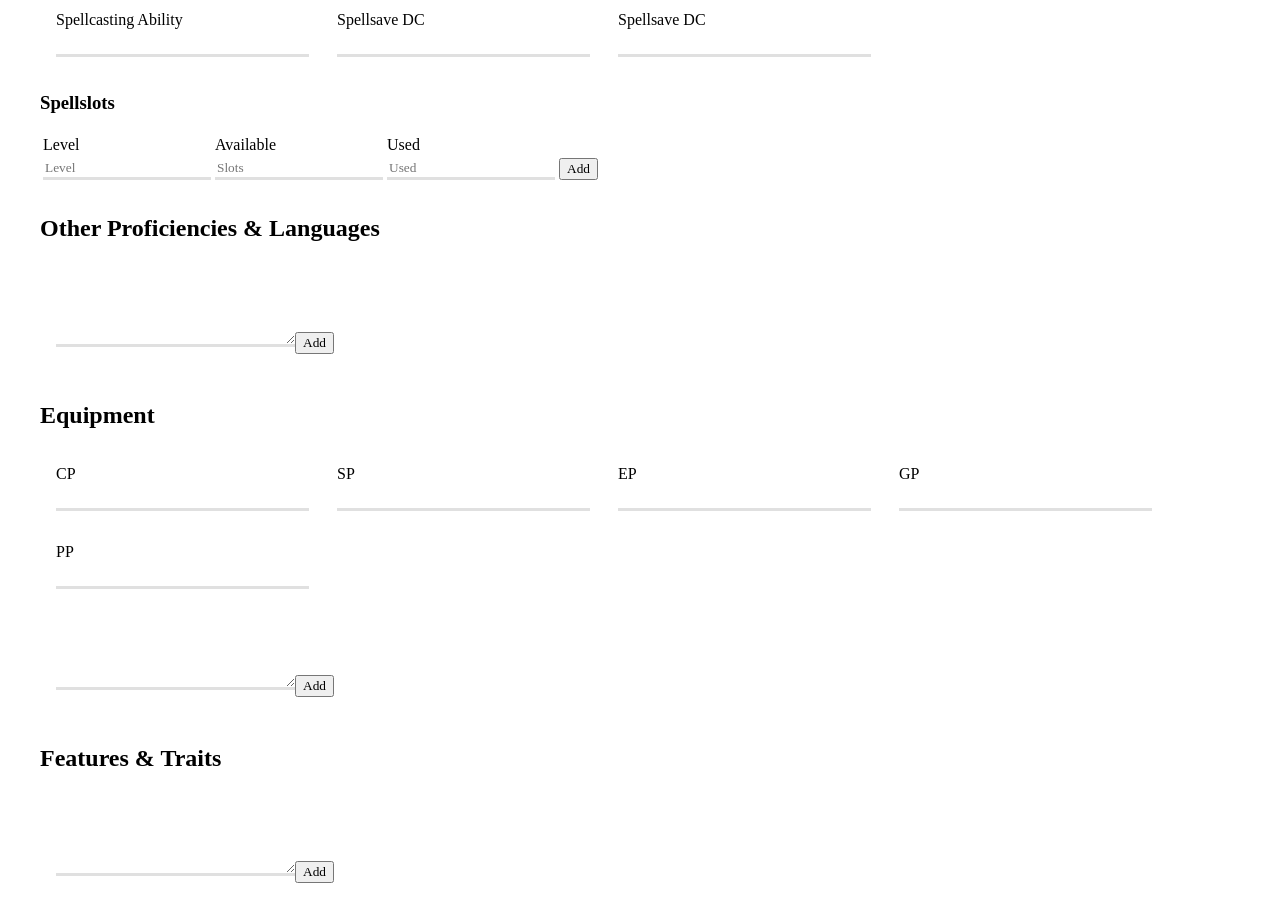
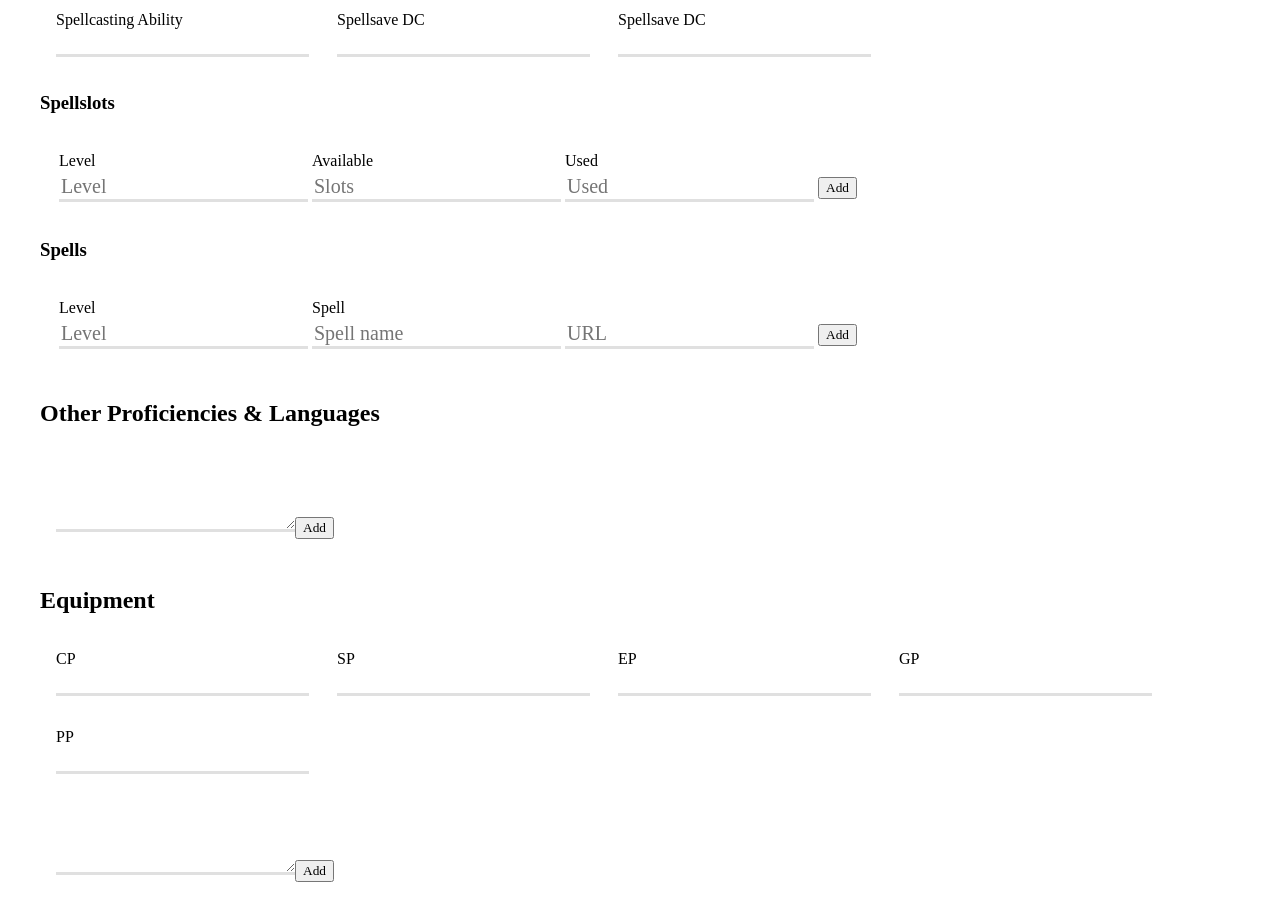
Before and after one commit to zouroboros/dnd-pad, a Svelte app: page / in a window 1280 px wide. Shown: the part 2640-3561 px from the top of the page. Before the commit the page ends 3539 px from the top, so only its background shows below. Built offline with nearby package versions, Linux system fonts and the light colour scheme; a web font is replaced by a local one.

Commit message:
Added table for spells.

```diff
--- a/src/App.svelte
+++ b/src/App.svelte
@@ -15,7 +15,25 @@
 	import PropertyList from './PropertyList.svelte';
 	import Equipment from './Equipment.svelte';
 
-	let loadCharacter = () => JSON.parse(window.localStorage.getItem('dnd-pad-character'));
+	let upgradeCharacter = function(characterObject) {
+		if(!characterObject) {
+			return null;
+		}
+		// Upgrade missing fields
+		if(!characterObject.spellSlots) {
+			characterObject.spellSlots = [];
+		}
+		if(!characterObject.spellcastingAbility) {
+			characterObject.spellcastingAbility = null;
+			characterObject.spellsaveDc = null;
+			characterObject.spellattackBonus = null;
+		}
+		if(!characterObject.spells) {
+			characterObject.spells = [];
+		}
+	};
+
+	let loadCharacter = () => upgradeCharacter(JSON.parse(window.localStorage.getItem('dnd-pad-character')));
 	let saveCharacter = (characterToSave) => window.localStorage.setItem('dnd-pad-character', JSON.stringify(characterToSave));
 
 	export let character = loadCharacter();
@@ -28,6 +46,7 @@
 			attacks: [],
 			spellSlots: [],
 			passiveWisdom: 0,
+			spells: [],
 			spellcastingAbility: null,
 			spellsaveDc: null,
 			spellattackBonus: null,
@@ -61,16 +80,7 @@
 			reader.onload = function(event) {
 				const json = JSON.parse(event.target.result);
 				if(json) {
-					// Upgrade missing fields
-					if(!json.spellSlots) {
-						json.spellSlots = [];
-					}
-					if(!json.spellcastingAbility) {
-						json.spellcastingAbility = null;
-						json.spellsaveDc = null;
-						json.spellattackBonus = null;
-					}
-					// end upgrade
+					upgradeCharacter(json);
 					saveCharacter(json);
 					character = json;
 				}
--- a/src/Spells.svelte
+++ b/src/Spells.svelte
@@ -9,16 +9,32 @@
   let available = null;
   let used = null;
 
-  let add = function(level, available, used) {
+  let spellLevel = null;
+  let spellName = null;
+  let spellLink = null;
+
+  let addSpellSlot = function(level, available, used) {
     character.spellSlots = [...character.spellSlots, {level: level, available: available, used: used}]
     level = '';
     available = '';
     used = '';
   };
 
-  let remove = function(slot) {
-      character.spellSlots = character.spellSlots.filter(s => s !== slot)
+  let removeSpellSlot = function(spell) {
+    character.spells = character.spells.filter(s => s !== spell)
   };
+
+
+  let removeSpell = function(spell) {
+    character.spells = character.spells.filter(s => s !== spell)
+  };
+
+  let addSpell = function(level, name, link) {
+    character.spells = [...character.spells, {level: level, name: name, link:link}];
+    spellLevel = null;
+    spellName = null;
+    spellLink = null;
+  }
 </script>
 
 <style>
@@ -41,23 +57,44 @@
   </div>
 </div>
 <h3>Spellslots</h3>
-  <table>
+  <table class="stat-box">
     <thead>
-      <td>Level</td><td>Available</td><td>Used</td><td></td>
+      <tr><td>Level</td><td>Available</td><td>Used</td><td></td></tr>
     </thead>
     {#each character.spellSlots as spellslot}
     <tr>
       <td>{spellslot.level}</td>
       <td>{spellslot.available}</td>
       <td><input type="text" bind:value="{spellslot.used}"/></td>
-      <td><button type="button" on:click={remove(spellslot)}>Remove</td>
+      <td><button type="button" on:click={removeSpellSlot(spellslot)}>Remove</td>
     </tr>
     {/each}
     <tr>
       <td><input type="text" bind:value="{level}" placeholder="Level"/></td>
       <td><input type="text" bind:value="{available}" placeholder="Slots"/></td>
       <td><input type="text" bind:value="{used}" placeholder="Used"/></td>
-      <td><button type="button" on:click="{add(level, available, used)}">Add</button></td>
+      <td><button type="button" on:click="{addSpellSlot(level, available, used)}">Add</button></td>
     </tr>
   </table>
+<h3>Spells</h3>
+<table class="stat-box">
+  <thead>
+    <tr><td>Level</td><td>Spell</td><td></td></tr>
+  </thead>
+  <tbody>
+  {#each character.spells as spell}
+  <tr>
+    <td>{spell.level}</td>
+    <td><a href="{spell.link}" target="_blank">{spell.name}</a></td>
+    <td><button type="button" on:click={remove(spell)}>Remove</td>
+  </tr>
+  {/each}
+  <tr>
+    <td><input type="text" bind:value="{spellLevel}" placeholder="Level"/></td>
+    <td><input type="text" bind:value="{spellName}" placeholder="Spell name"/></td>
+    <td><input type="text" bind:value="{spellLink}" placeholder="URL"/></td>
+    <td><button type="button" on:click="{addSpell(spellLevel, spellName, spellLink)}">Add</button></td>
+  </tr>
+  </tbody>
+</table>
 </div>
```
